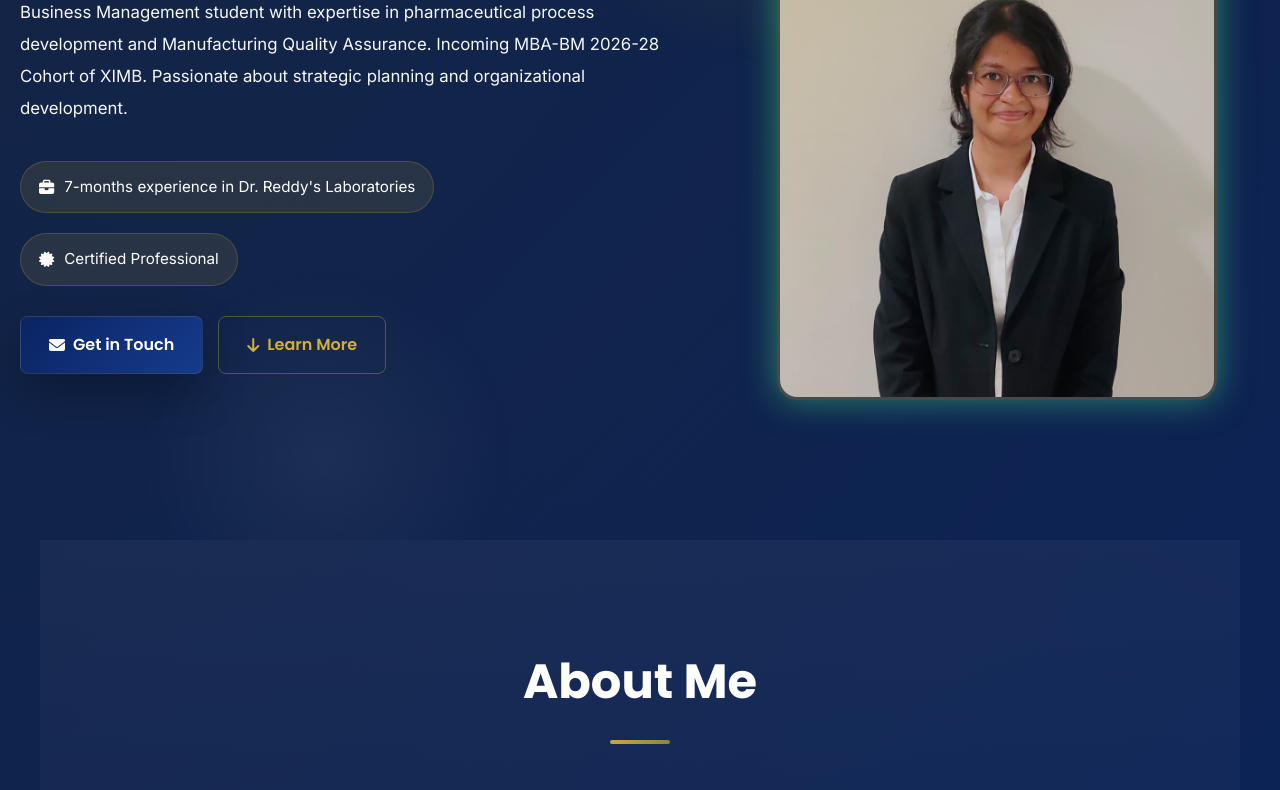
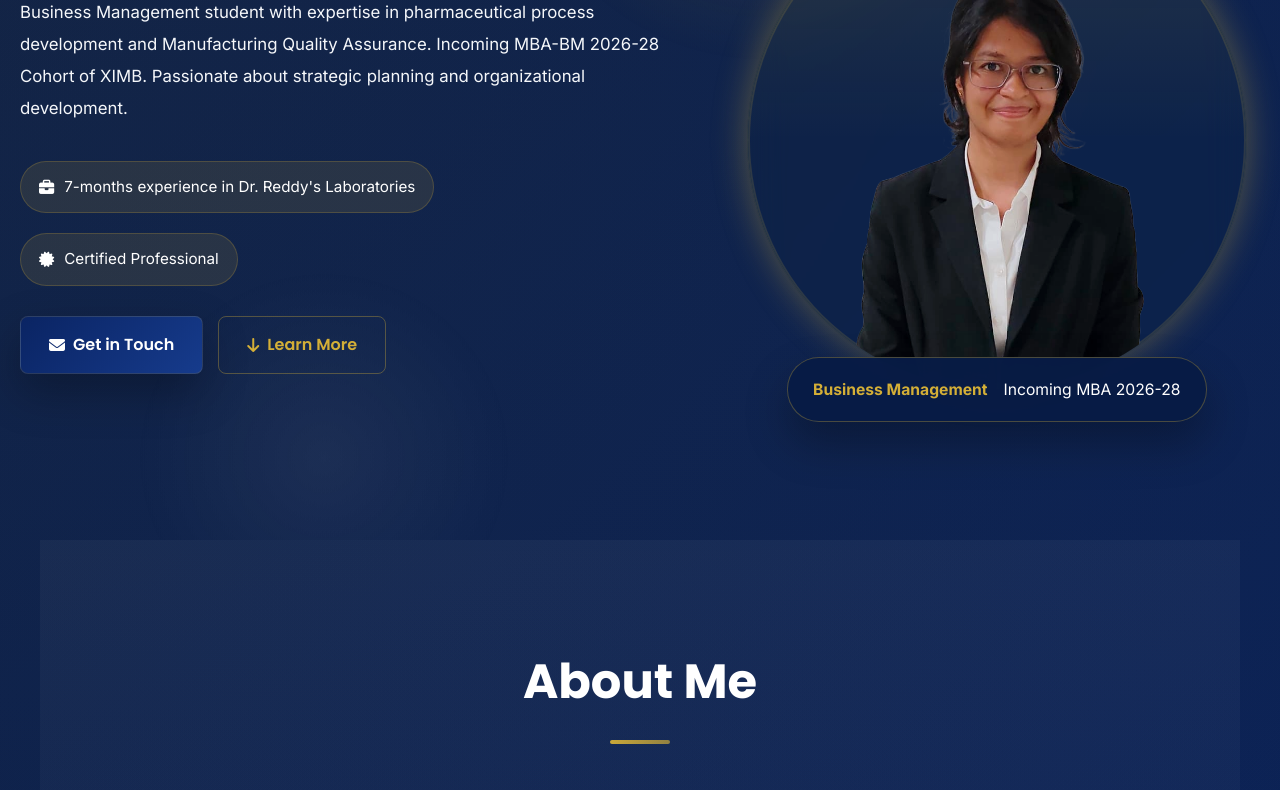
Before and after one commit to eshurajangam/Portfolio, a plain HTML site: page index.html in a window 1280 px wide. Shown: the part 260-1050 px from the top of the page. Drawn offline with Linux system fonts and the light colour scheme.

Commit message:
Update index.html

```diff
--- a/index.html
+++ b/index.html
@@ -103,10 +103,10 @@ body {
 
 @keyframes glow {
   0%, 100% {
-    box-shadow: 0 0 20px rgba(74, 222, 128, 0.3);
+    box-shadow: 0 0 20px rgba(212, 175, 55, 0.28);
   }
   50% {
-    box-shadow: 0 0 40px rgba(74, 222, 128, 0.6);
+    box-shadow: 0 0 40px rgba(212, 175, 55, 0.42);
   }
 }
 
@@ -288,20 +288,49 @@ header::after {
 .hero-photo {
   position: relative;
   animation: slideInRight 0.8s ease-out;
-  max-width: 440px;
+  max-width: 500px;
   width: 100%;
   margin: 0 auto;
+  overflow: visible;
+}
+
+..hero-photo::before,
+.hero-photo::after {
+  content: '';
+  position: absolute;
+  border-radius: 50%;
+  z-index: -1;
+}
+
+.hero-photo::before {
+  top: -30px;
+  right: -26px;
+  width: 240px;
+  height: 240px;
+  background: radial-gradient(circle, rgba(212, 175, 55, 0.24), transparent 55%);
+  filter: blur(18px);
+}
+
+.hero-photo::after {
+  bottom: -34px;
+  left: -24px;
+  width: 210px;
+  height: 210px;
+  background: radial-gradient(circle, rgba(212, 175, 55, 0.18), transparent 60%);
+  filter: blur(16px);
 }
 
 .photo-frame {
   position: relative;
   width: 100%;
-  aspect-ratio: 3/4;
-  max-height: 520px;
-  border-radius: 20px;
+  aspect-ratio: 1 / 1;
+  max-width: 500px;
+  border-radius: 50%;
   overflow: hidden;
-  border: 3px solid rgba(212, 175, 55, 0.28);
-  box-shadow: 0 0 65px rgba(212, 175, 55, 0.18), var(--shadow);
+  border: 1px solid rgba(212, 175, 55, 0.18);
+  background: rgba(12, 34, 58, 0.24);
+  box-shadow: 0 30px 80px rgba(212, 175, 55, 0.14), 0 0 0 1px rgba(212, 175, 55, 0.08);
+  backdrop-filter: blur(18px);
   animation: glow 3s ease-in-out infinite;
 }
 
@@ -309,8 +338,19 @@ header::after {
   content: '';
   position: absolute;
   inset: 0;
-  background: linear-gradient(135deg, rgba(212, 175, 55, 0.18) 0%, transparent 50%);
+  background: linear-gradient(180deg, rgba(212, 175, 55, 0.12), transparent 50%);
   z-index: 2;
+  pointer-events: none;
+}
+
+.photo-frame::after {
+  content: '';
+  position: absolute;
+  inset: 0;
+  border: 2px solid rgba(212, 175, 55, 0.16);
+  border-radius: 50%;
+  z-index: 1;
+  pointer-events: none;
 }
 
 .photo-frame img {
@@ -318,10 +358,41 @@ header::after {
   height: 100%;
   object-fit: cover;
   position: relative;
-  z-index: 1;
-}
-
-..photo-placeholder {
+  z-index: 2;
+  filter: saturate(1.06) contrast(1.04);
+  transition: transform 0.45s ease;
+}
+
+.photo-frame:hover img {
+  transform: scale(1.02);
+}
+
+.photo-caption {
+  position: absolute;
+  left: 50%;
+  transform: translateX(-50%);
+  bottom: -32px;
+  z-index: 10;
+  display: inline-flex;
+  justify-content: center;
+  align-items: center;
+  gap: 16px;
+  padding: 18px 24px;
+  width: calc(100% + 60px);
+  max-width: 420px;
+  background: rgba(8, 28, 69, 0.96);
+  border: 1px solid rgba(212, 175, 55, 0.32);
+  border-radius: 32px;
+  box-shadow: 0 22px 44px rgba(0, 0, 0, 0.28);
+  backdrop-filter: blur(24px);
+  font-size: 0.98rem;
+}
+
+.photo-caption strong {
+  color: var(--gold);
+}
+
+.photo-placeholder {
   width: 100%;
   height: 100%;
   background: linear-gradient(135deg, rgba(255, 255, 255, 0.08) 0%, rgba(13, 32, 72, 0.24) 100%);
@@ -1129,7 +1200,11 @@ footer p {
 
     <div class="hero-photo">
       <div class="photo-frame">
-        <img src="candidate_image.jpeg" alt="Candidate Photo">
+        <img src="bg_removed_candidate_image.png" alt="Candidate Photo">
+      </div>
+      <div class="photo-caption">
+        <span><strong>Business Management</strong></span>
+        <span>Incoming MBA 2026-28</span>
       </div>
     </div>
   </div>
```
